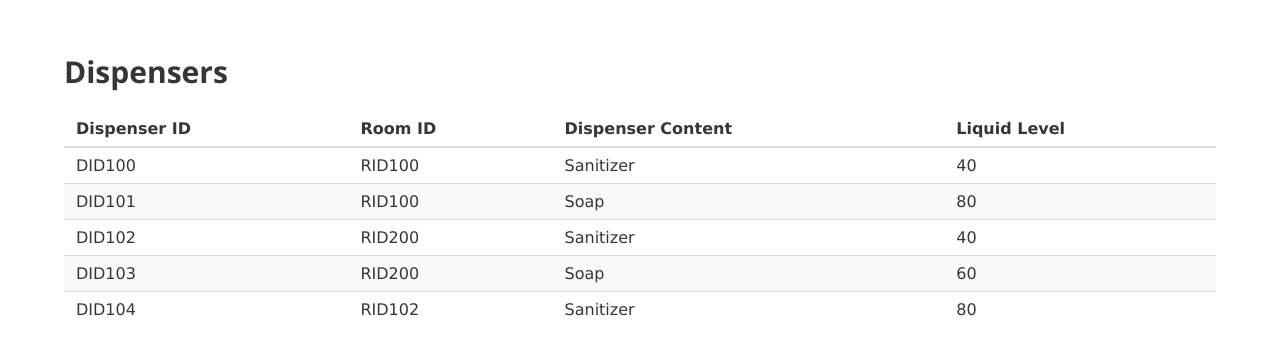
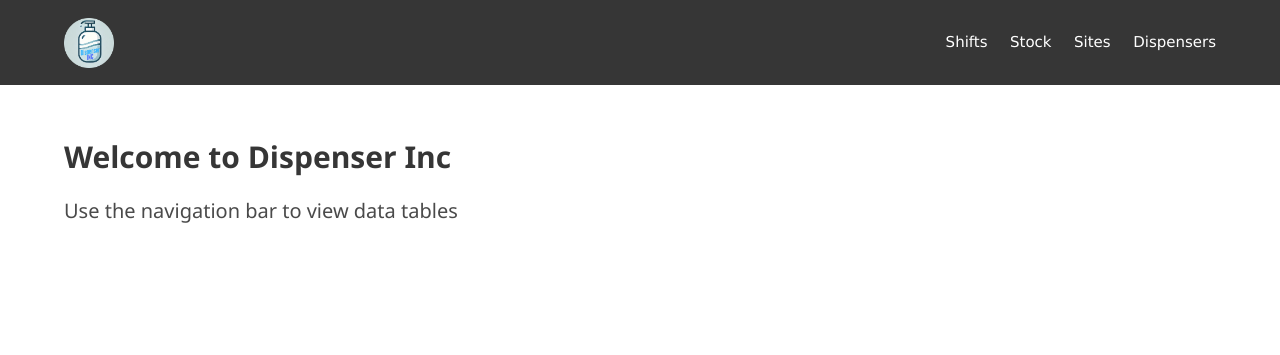
Before and after one commit to zakr0112/Soap-Dispenser, a Django app: page / in a window 1280 px wide. Shown: the top 355 px of the page. Run offline with Django 4.2, Linux system fonts and the light colour scheme; data comes from the database, SQL or seed files in the repository.

Commit message:
Added navbar

```diff
--- a/soap_project/dispenser/templates/dispenser/home.html
+++ b/soap_project/dispenser/templates/dispenser/home.html
@@ -11,35 +11,53 @@
 <body>
 
 
+
+    <nav class="navbar is-dark" role="navigation" aria-label="main navigation">
+        <div class="container">
+            <div class="navbar-brand">
+                <a class="navbar-item" href="{% url 'home' %}">
+                    <img src="{% static 'images/DispenserInc.png' %}" alt="Logo" style="max-height: 50px;">
+                </a>
+                <a role="button" class="navbar-burger" aria-label="menu" aria-expanded="false" data-target="navbarMenu">
+                    <span aria-hidden="true"></span>
+                    <span aria-hidden="true"></span>
+                    <span aria-hidden="true"></span>
+                </a>
+            </div>
+
+            <div id="navbarMenu" class="navbar-menu">
+                <div class="navbar-end">
+                    <a class="navbar-item" href="{% url 'shifts' %}">Shifts</a>
+                    <a class="navbar-item" href="{% url 'stock' %}">Stock</a>
+                    <a class="navbar-item" href="{% url 'sites' %}">Sites</a>
+                    <a class="navbar-item" href="{% url 'dispenser_list' %}">Dispensers</a>
+                </div>
+            </div>
+        </div>
+    </nav>
+
+
+
     <section class="section">
         <div class="container">
-            <h1 class="title">Dispensers</h1>
-            <table class="table is-striped is-fullwidth">
-                <thead>
-                    <tr>
-                        <th>Dispenser ID</th>
-                        <th>Room ID</th>
-                        <th>Dispenser Content</th>
-                        <th>Liquid Level</th>
-                    </tr>
-                </thead>
-                <tbody>
-                    {% for dispenser in dispensers %}
-                    <tr>
-                        <td>{{ dispenser.0 }}</td>
-                        <td>{{ dispenser.1 }}</td>
-                        <td>{{ dispenser.2 }}</td>
-                        <td>{{ dispenser.3 }}</td>
-                    </tr>
-                    {% empty %}
-                    <tr>
-                        <td colspan="3">No data available</td>
-                    </tr>
-                    {% endfor %}
-                </tbody>
-            </table>
-        </div>
+            <h1 class="title">Welcome to Dispenser Inc</h1>
+            <h4>Use the navigation bar to view data tables</h4>
+
     </section>
 
+
+
+    <script>
+        document.addEventListener('DOMContentLoaded', () => {
+            const burger = document.querySelector('.navbar-burger');
+            const menu = document.querySelector('#navbarMenu');
+            if (burger && menu) {
+                burger.addEventListener('click', () => {
+                    burger.classList.toggle('is-active');
+                    menu.classList.toggle('is-active');
+                });
+            }
+        });
+    </script>
 </body>
 </html>
```
